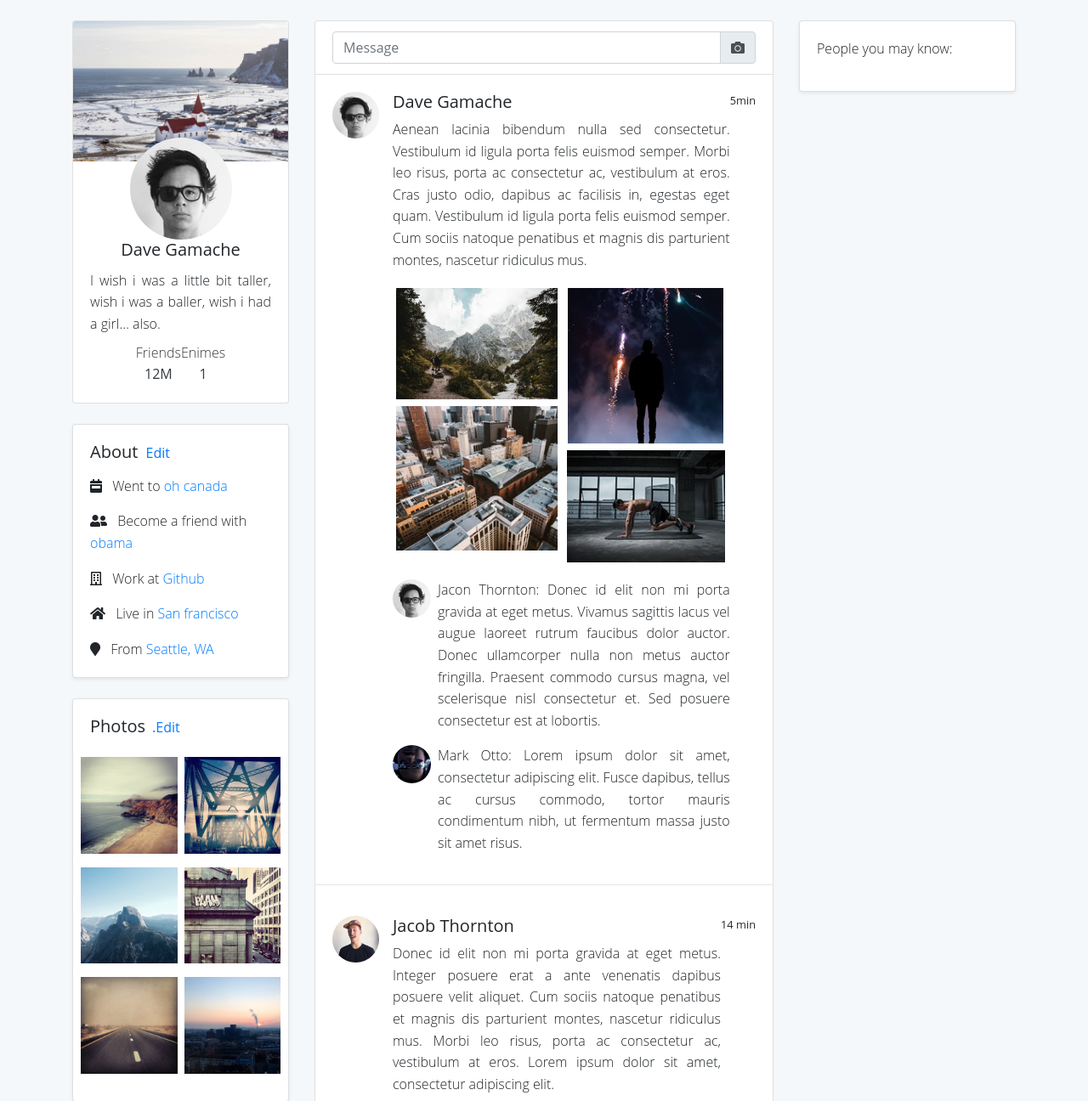
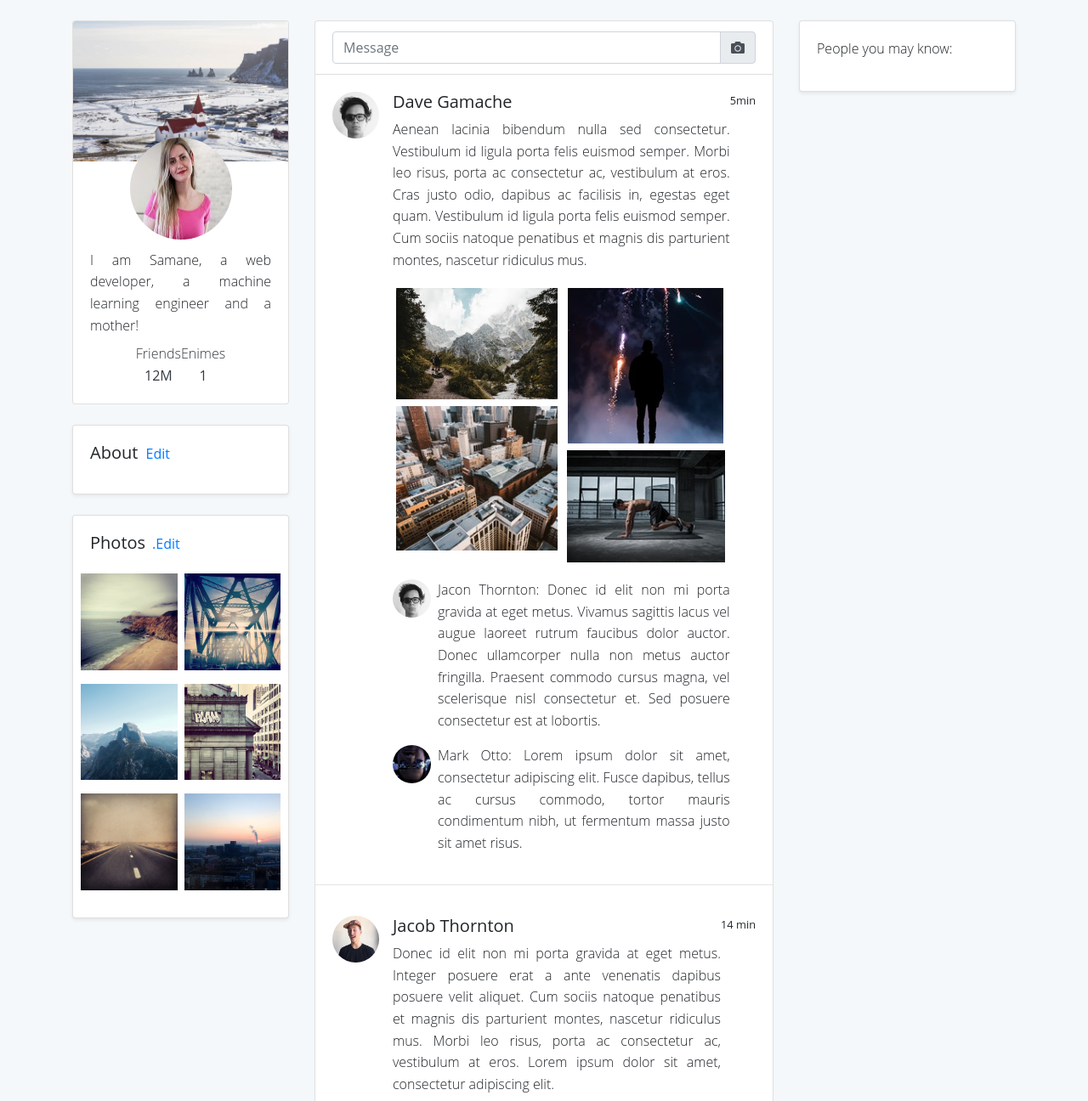
Before and after one commit to SamaneSharifiMonfared/PHP_user-profile-management-in-social-media, a PHP site: page / in a window 1280 px wide. Shown: the part 58-1354 px from the top of the page at 85% size. Run offline with PHP 8.4, Linux system fonts and the light colour scheme; data that the repository does not hold is empty.

Commit message:
profile Samane

```diff
--- a/functions/queries.php
+++ b/functions/queries.php
@@ -8,11 +8,12 @@
 
 $users=$sqlConn->mysql_fetch($conn,$query_users);
 
-//
 
 //$u=[];
-//foreach($users as $user){
-////    echo $user[1];
-//    $images[]=$user[5];
-//
-//}
+
+echo $users[6][1];
+foreach($users as $user){
+    echo $user[1];
+
+
+}
--- a/inc/leftcolumn.php
+++ b/inc/leftcolumn.php
@@ -15,9 +15,9 @@
                 <div class="card card-left1 mb-4" >
                     <img src="img/photo-1455448972184-de647495d428.jpg" alt="" class="card-img-top img-fluid">
                     <div class="card-body text-center ">
-                        <img src="img/avatar-dhg.png" alt="img" width="120px" height="120px" class="rounded-circle mt-n5">
-                        <h5 class="card-title">Dave Gamache</h5>
-                        <p class="card-text text-justify mb-2">I wish i was a little bit taller, wish i was a baller, wish i had a girl… also.</p>
+                        <img src="img/samaneavatar.jpg" alt="img" width="120px" height="120px" class="rounded-circle mt-n5">
+                        <h5 class="card-title"><?=$users[6][1]; ?></h5>
+                        <p class="card-text text-justify mb-2">I am Samane, a web developer, a machine learning engineer and a mother!</p>
                         <ul class="list-unstyled nav justify-content-center">
                             <a href="#" class="text-dark text-decoration-none"> <li class="nav-item">Friends <br> <strong>12M</strong></li></a>
                             <a href="#" class="text-dark text-decoration-none"> <li class="nav-item">Enimes <br> <strong>1</strong></li></a>
@@ -35,22 +35,10 @@
 
                     <div class="card-body">
 
-                        <h5 class="mb-3 card-title">About <small><a href="editprofile.php" class="ml-1">Edit</a></small></h5>
-
-                        <p class="card-text"> <i class="fas fa-calendar-week mr-2"></i> Went to <a href="#" class="text-decoration-none">oh canada</a></p>
-
-                        <p class="card-text"> <i class="fas fa-user-friends mr-2"></i> Become a friend with <a href="#" class="text-decoration-none">obama</a></p>
-                        <p class="card-text"> <i class="far fa-building mr-2"></i> Work at <a href="#" class="text-decoration-none">Github</a></p>
-                        <p class="card-text"> <i class="fas fa-home mr-2"></i> Live in <a href="#" class="text-decoration-none">San francisco</a></p>
-                        <p class="card-text"> <i class="fas fa-map-marker mr-2"></i> From <a href="#" class="text-decoration-none">Seattle, WA</a></p>
-
-
+                        <h5 class="mb-3 card-title">About <small><a href="pages/editprofile.php" class="ml-1">Edit</a></small></h5>
 
 
                     </div>
-
-
-
 
 
                 </div>
--- /dev/null
+++ b/pages/editprofile.php
@@ -0,0 +1 @@
+<?php
```
Also changed, not shown: img/samane.jpg (added), img/samaneavatar.jpg (added).
